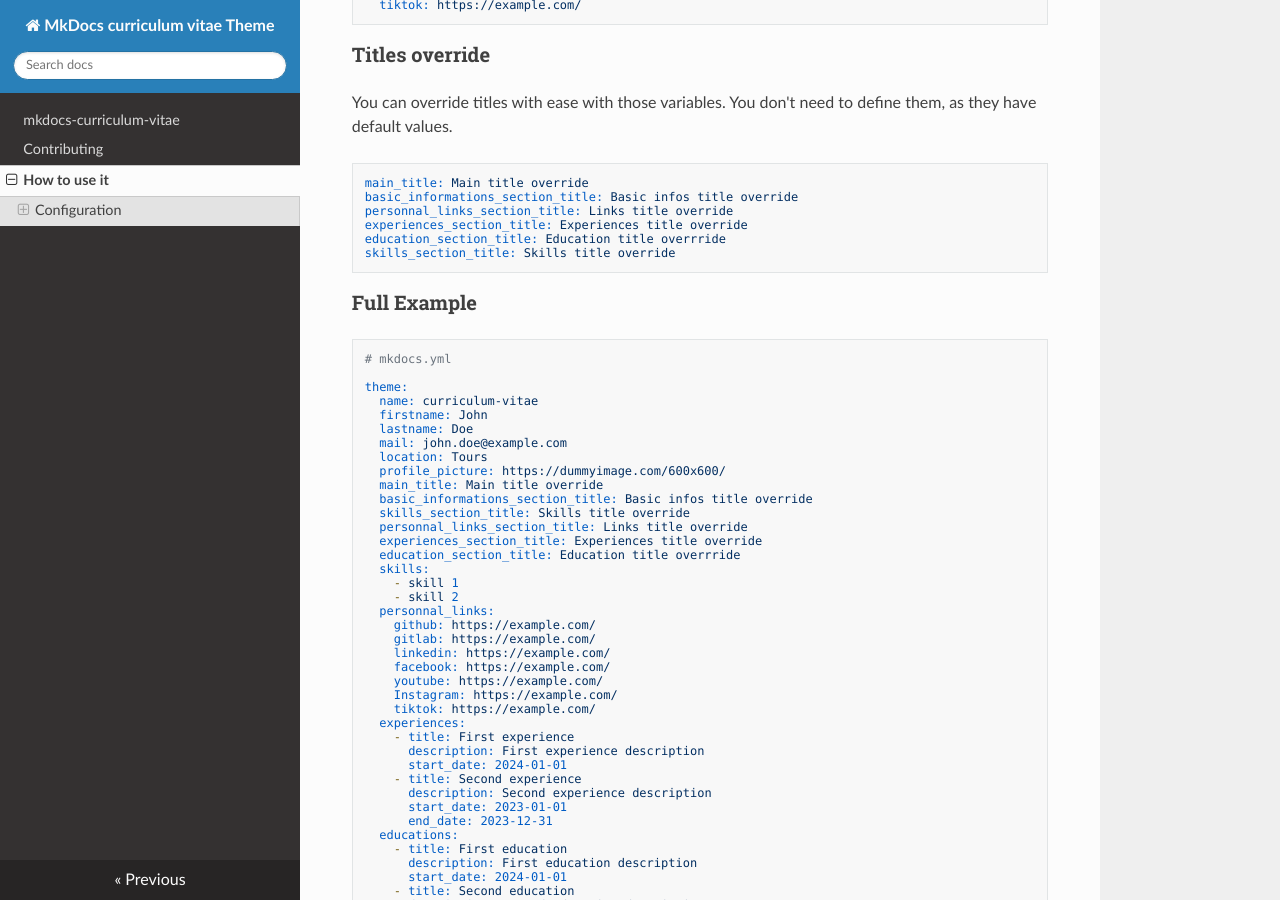
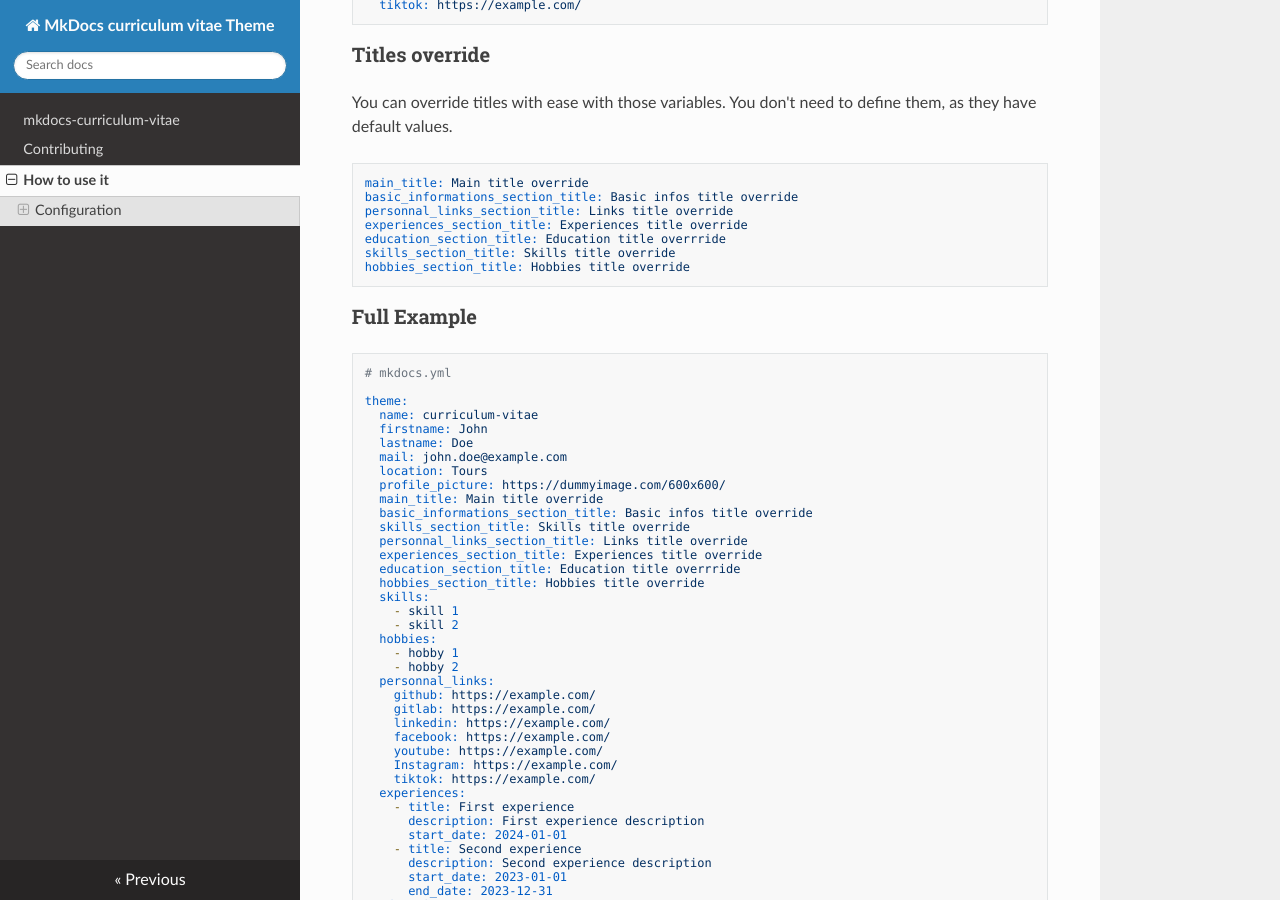
Before and after one commit to Paul-Riviere/mkdocs-curriculum-vitae, an MkDocs documentation site: the page built from docs/how-to-use-it.md, in a window 1280 px wide and 900 px high, scrolled down 2123 px. Built offline with MkDocs 1.6.1, drawn with Linux system fonts in a browser that asks for light colours; nearby versions of some CDN libraries.

Commit message:
feat: add hobbies section

````diff
--- a/docs/how-to-use-it.md
+++ b/docs/how-to-use-it.md
@@ -115,6 +115,7 @@
 experiences_section_title: Experiences title override
 education_section_title: Education title overrride
 skills_section_title: Skills title override
+hobbies_section_title: Hobbies title override
 ```
 
 ### Full Example
@@ -135,9 +136,13 @@
   personnal_links_section_title: Links title override
   experiences_section_title: Experiences title override
   education_section_title: Education title overrride
+  hobbies_section_title: Hobbies title override
   skills:
     - skill 1
     - skill 2
+  hobbies:
+    - hobby 1
+    - hobby 2
   personnal_links:
     github: https://example.com/
     gitlab: https://example.com/
--- a/src/mkdocs_curriculum_vitae/assets/mkdocs_curriculum_vitae.css
+++ b/src/mkdocs_curriculum_vitae/assets/mkdocs_curriculum_vitae.css
@@ -15,11 +15,16 @@
   grid-area: main-infos;
 }
 
+.hobbies {
+  grid-area: hobbies;
+}
+
 .grid-container {
   display: grid;
   grid-template-areas:
     'header header header header header'
     'basic-infos main-infos main-infos main-infos main-infos'
+    'basic-infos hobbies hobbies hobbies hobbies'
     'footer footer footer footer footer';
   gap: 10px;
   background-color: #c2e2fc;
````
Also changed, not shown: src/mkdocs_curriculum_vitae/main.html (+10 -0 lines), 1 other file.
